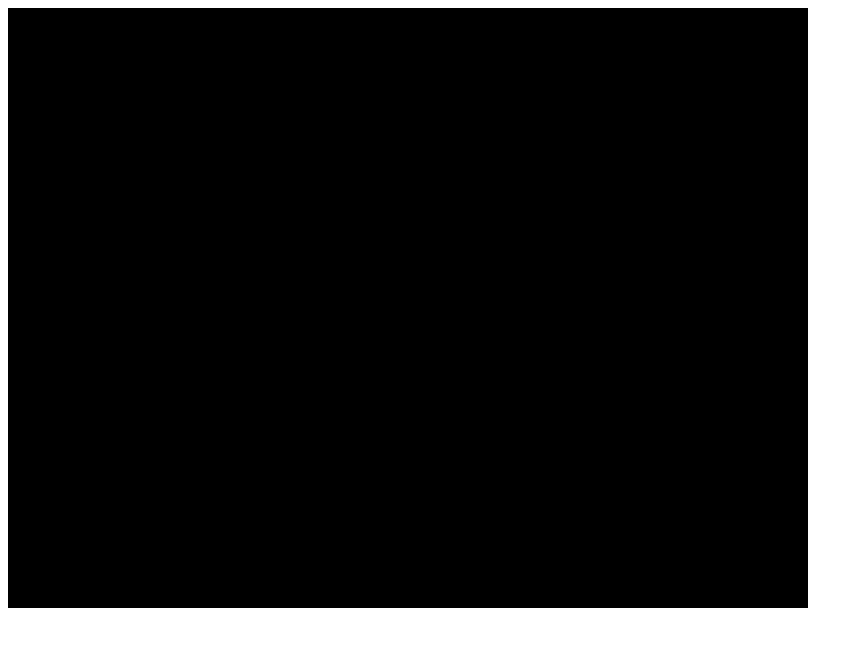
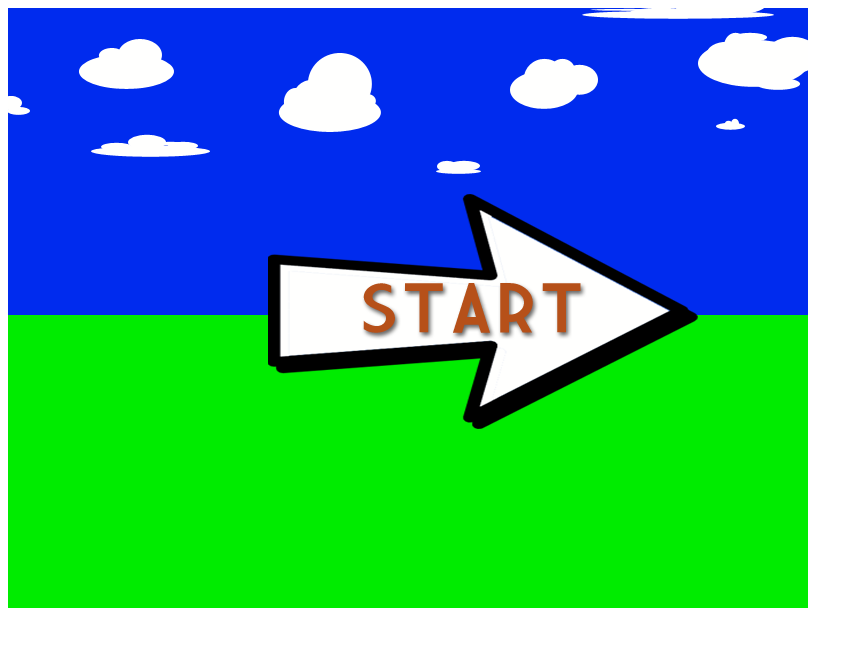
Before and after one commit to abarnhard/pirates-booty, a website: page public/index.html in a window 1280 px wide. Shown: the whole page, without its empty margins (0-863 px from the left). Drawn offline with Linux system fonts and the light colour scheme; animation ran at ten frames a second.

Commit message:
menu has background image and start button

```diff
--- a/public/index.html
+++ b/public/index.html
@@ -2,7 +2,7 @@
 <html>
   <head>
     <meta charset='utf-8'>
-    <title>Roundup</title>
+    <title>Mario2</title>
     <script src='/js/phaser.min.js'></script>
     <script src='/js/game.js'></script>
     <script src='/js/menu.js'></script>
--- a/public/js/menu.js
+++ b/public/js/menu.js
@@ -5,17 +5,28 @@ var menu = (function(){
     update: update
   };
 
+//var button;
+
   function preload(){
+    game.load.image('bg', '/assets/background.png');
+    //game.load.spritesheet('button', '/assets/button_sprite_sheet.png', 193, 71);
+    game.load.spritesheet('button', '/assets/START3.png');
 
   }
 
   function create(){
 
+    game.add.sprite('0', '0', 'bg');
+    button = game.add.button(game.world.centerX - 140, game.world.centerY - 140, 'button', startClick);
   }
 
   function update(){
 
   }
 
+  function startClick () {
+    this.game.state.start('lvl1');
+  }
+
   return o;
 })();
```
Also changed, not shown: public/assets/START2.png (added), public/assets/START3.png (added), public/assets/background.png (added), public/assets/button_sprite_sheet.png (added).
